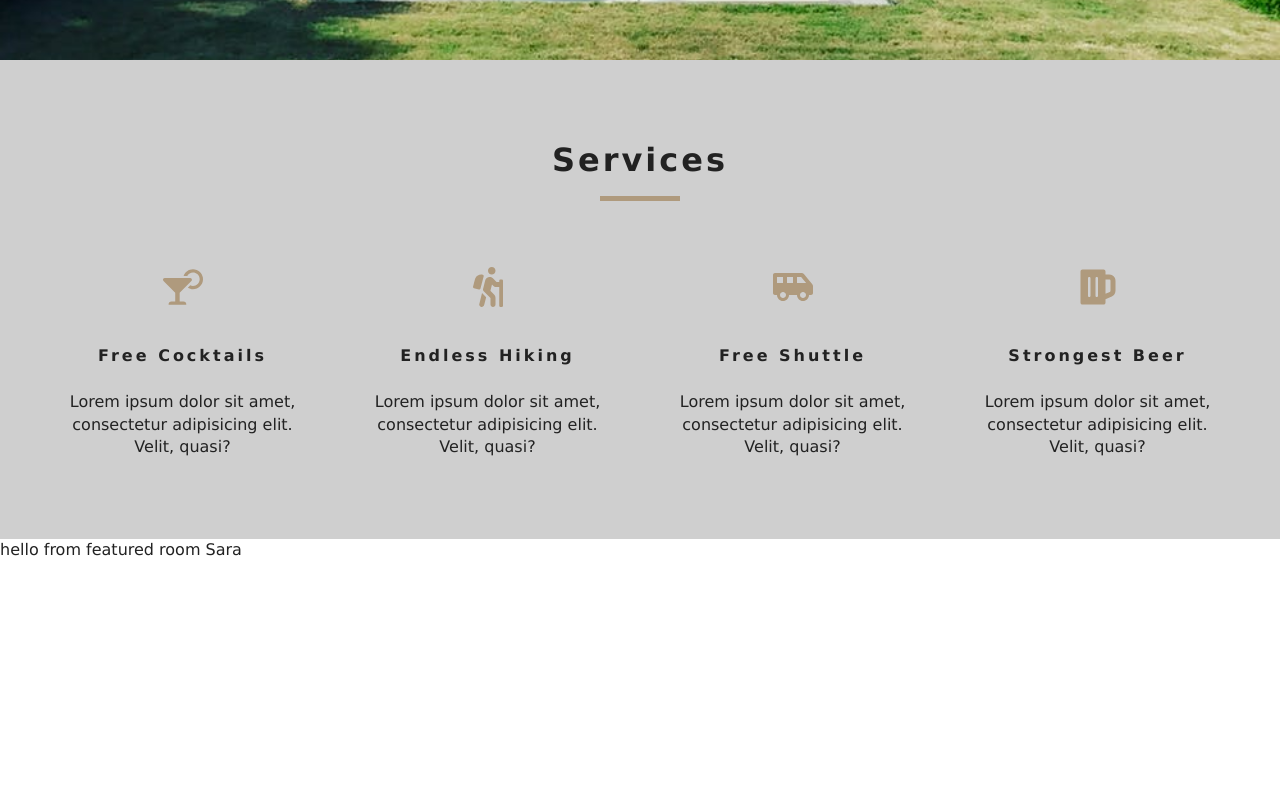
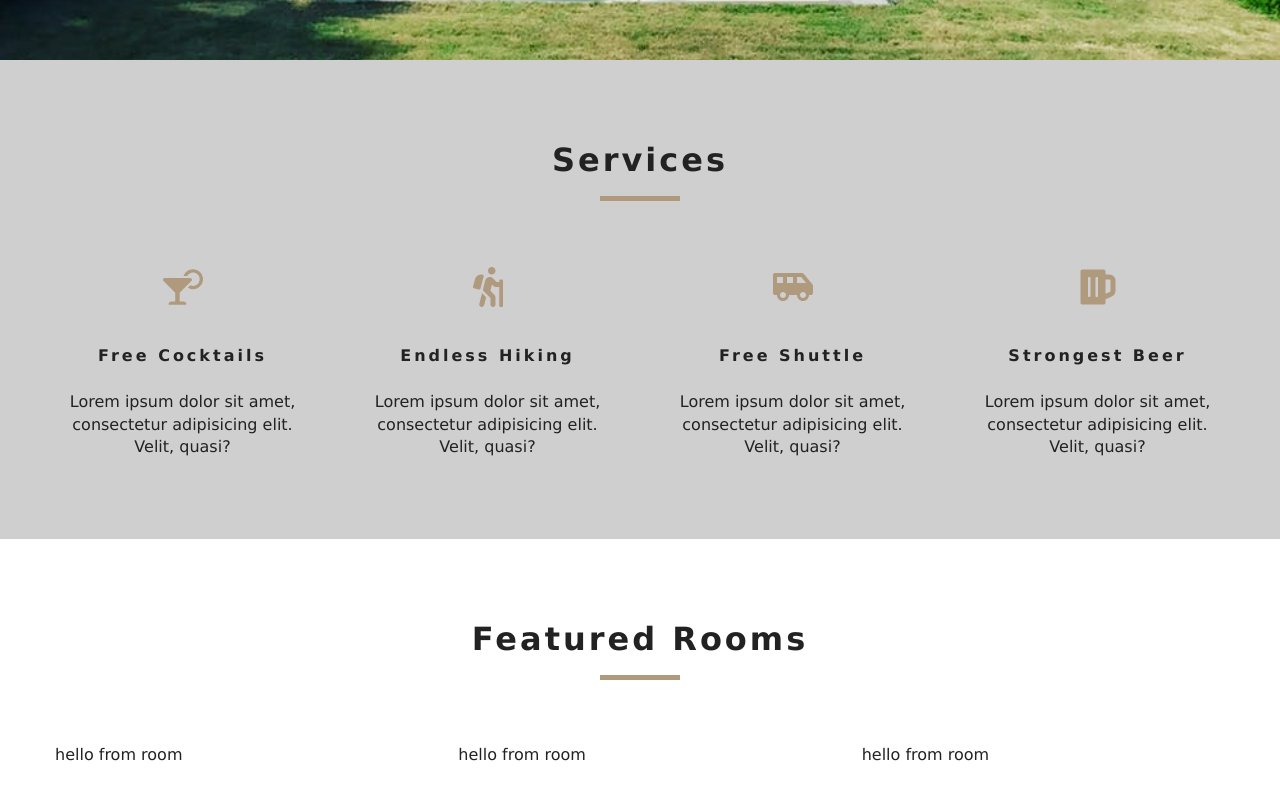
Before and after one commit to vernonkjr/my_resort, a React (Create React App) app: page / in a window 1280 px wide. Shown: the part 740-1540 px from the top of the page. Before the commit the page ends 1301 px from the top, so only its background shows below. Built offline with nearby package versions, Linux system fonts and the light colour scheme.

Commit message:
Loading and Room component plus getting data for data.js

```diff
--- a/src/components/FeaturedRooms.js
+++ b/src/components/FeaturedRooms.js
@@ -1,14 +1,23 @@
 import React, { Component } from 'react';
 import {RoomContext} from "../context";
+import Loading from "./Loading";
+import Room from "./Room";
+import Title from "./Title";
 
 export default class FeaturedRooms extends Component {
     static contextType = RoomContext;
     render() {
-        const {name, gretting} = this.context;
+        let {loading, featuredRooms: rooms} = this.context;
+        rooms = rooms.map(room => {
+            return <Room key={room.id} room={room} />
+        })
         return (
-            <div>
-                hello from featured room {name}
-            </div>
+            <section className="featured-rooms">
+                <Title title="featured rooms" />
+                <div className="featured-rooms-center">
+                    {loading ? <Loading /> : rooms}
+                </div>
+            </section>
         )
     }
 }
--- /dev/null
+++ b/src/components/Loading.js
@@ -0,0 +1,11 @@
+import React from 'react';
+import loadingGif from "../images/gif/loading-arrow.gif"
+
+export default function Loading() {
+    return (
+        <div className="loading">
+            <h4>rooms data loading...</h4>
+            <img src={loadingGif} alt="" />
+        </div>
+    )
+}
--- /dev/null
+++ b/src/components/Room.js
@@ -0,0 +1,9 @@
+import React from 'react';
+
+export default function Room() {
+    return (
+        <div>
+            hello from room
+        </div>
+    )
+}
--- a/src/context.js
+++ b/src/context.js
@@ -1,12 +1,39 @@
 import React, { Component } from 'react';
+import items from "./data";
 
 const RoomContext = React.createContext();
 
 class RoomProvider extends Component {
     state = {
-        greeting: "Hola",
-        name: "Sara"
+        rooms: [],
+        sortedRooms: [],
+        featuredRooms: [],
+        loading: true
     }
+
+    componentDidMount() {
+        let rooms = this.formtData(items);
+        let featuredRooms = rooms.filter(room => room.featured);
+        this.setState({
+            rooms,
+            featuredRooms,
+            sortedRooms: rooms,
+            loading: false
+        })
+    }
+
+    formtData(items) {
+        let tempItems = items.map(item => {
+            let id = item.sys.id;
+            let images = item.fields.images.map(image => image.fields.file.url);
+            let room = {...item.fields, images, id};
+            return room;
+        });
+
+        return tempItems;
+    }
+
+
     render() {
         return (
             <RoomContext.Provider value={{...this.state}}>
```
